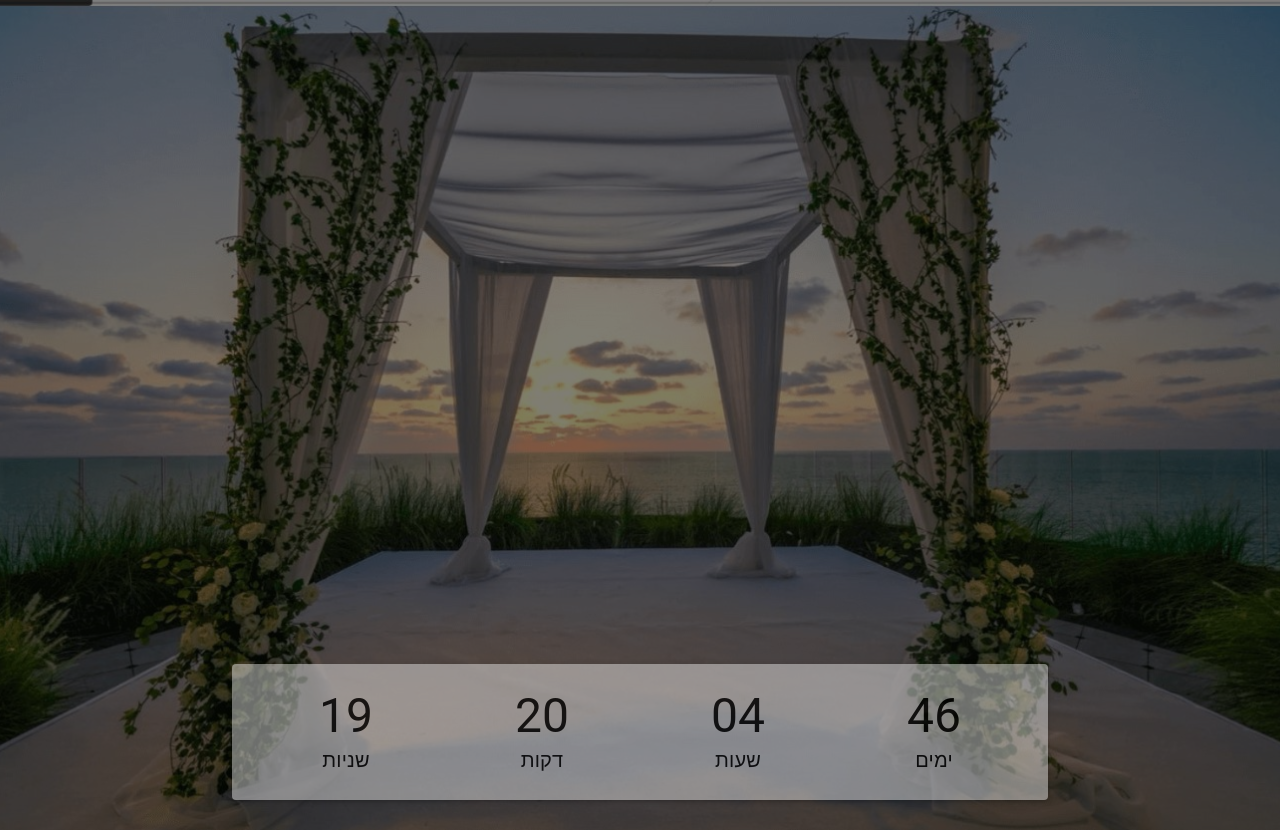
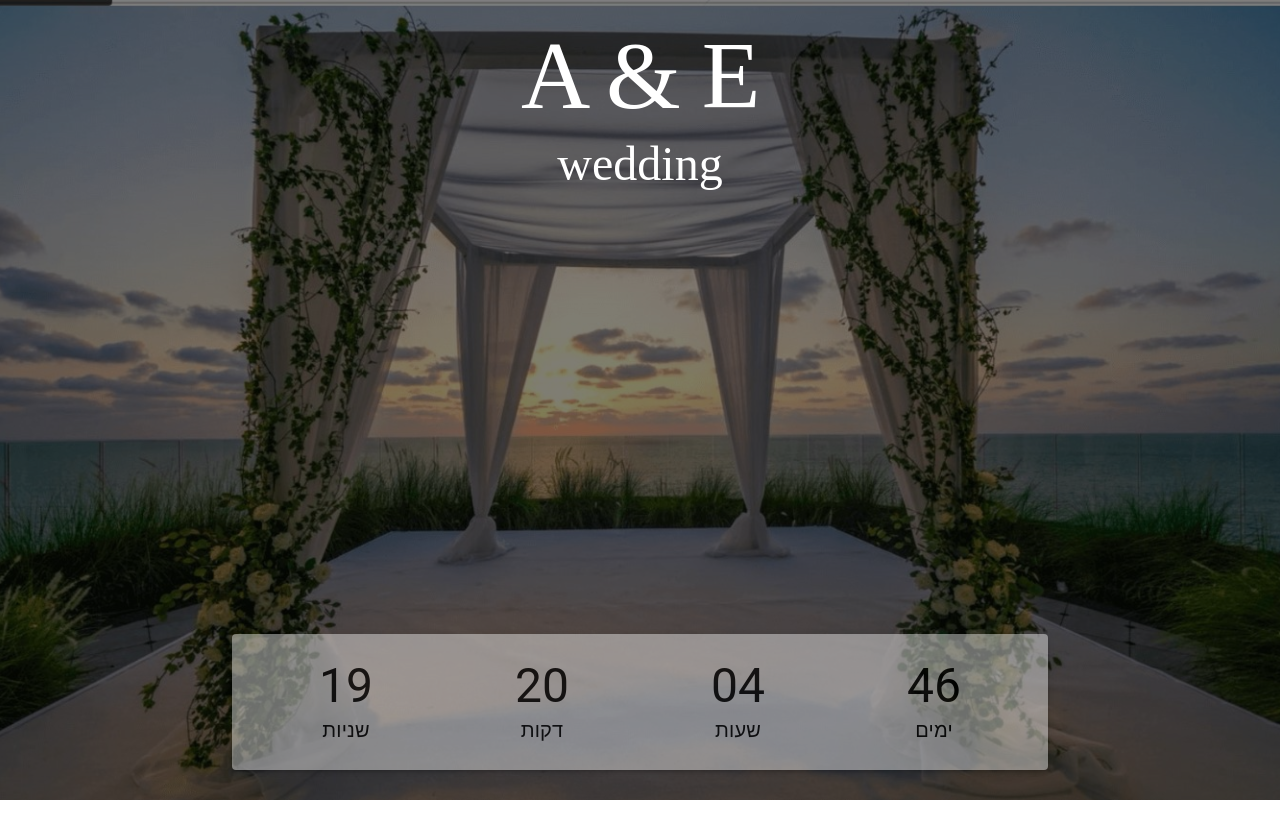
Before and after one commit to 6tehila/Timer-To-Wedding, a React (Create React App) app: page / in a window 1280 px wide. After the commit the page ends 800 px from the top, so only its background shows below. Built offline with nearby package versions, Linux system fonts and the light colour scheme.

Commit message:
add title

```diff
--- a/src/App.js
+++ b/src/App.js
@@ -38,18 +38,30 @@ const CountdownTimer = () => {
     <Box
       sx={{
         display: 'flex',
+        flexDirection: 'column',
         justifyContent: 'center',
-        alignItems: 'flex-end', // הזזת הטיימר לתחתית
+        alignItems: 'center',
         height: '100vh',
-        paddingBottom: '30px', // מוסיף מרווח מלמטה
         backgroundImage: 'url(/images/background.jpg)',
         backgroundSize: 'cover',
         backgroundPosition: 'center',
         bgcolor: 'rgba(0, 0, 0, 0.5)', // שכבת כהות על התמונה
-        backgroundBlendMode: 'darken'
+        backgroundBlendMode: 'darken',
+        position: 'relative'
       }}
     >
-      <Paper elevation={3} sx={{ padding: 3, textAlign: 'center', opacity: 0.7, backgroundColor: 'rgba(255, 255, 255, 0.6)', width: '60%' }}> {/* הגדרנו רוחב רחב יותר */}
+      {/* כיתוב A&E ו-Wedding במרכז למעלה */}
+      <Box sx={{ position: 'absolute', top: '20px', textAlign: 'center', width: '100%' }}>
+        <Typography variant="h1" component="div" color="white" sx={{ fontFamily: 'Gabriola', marginBottom: '4px' }}>
+          A & E
+        </Typography>
+        <Typography variant="h3" component="div" color="white" sx={{ fontFamily: 'Gabriola' }}>
+          wedding
+        </Typography>
+      </Box>
+
+      {/* טיימר */}
+      <Paper elevation={3} sx={{ padding: 3, textAlign: 'center', opacity: 0.7, backgroundColor: 'rgba(255, 255, 255, 0.6)', width: '60%', position: 'absolute', bottom: '30px' }}>
         <Grid container spacing={2} direction="row-reverse" justifyContent="center">
           {[
             { label: 'ימים', value: time.days },
```
